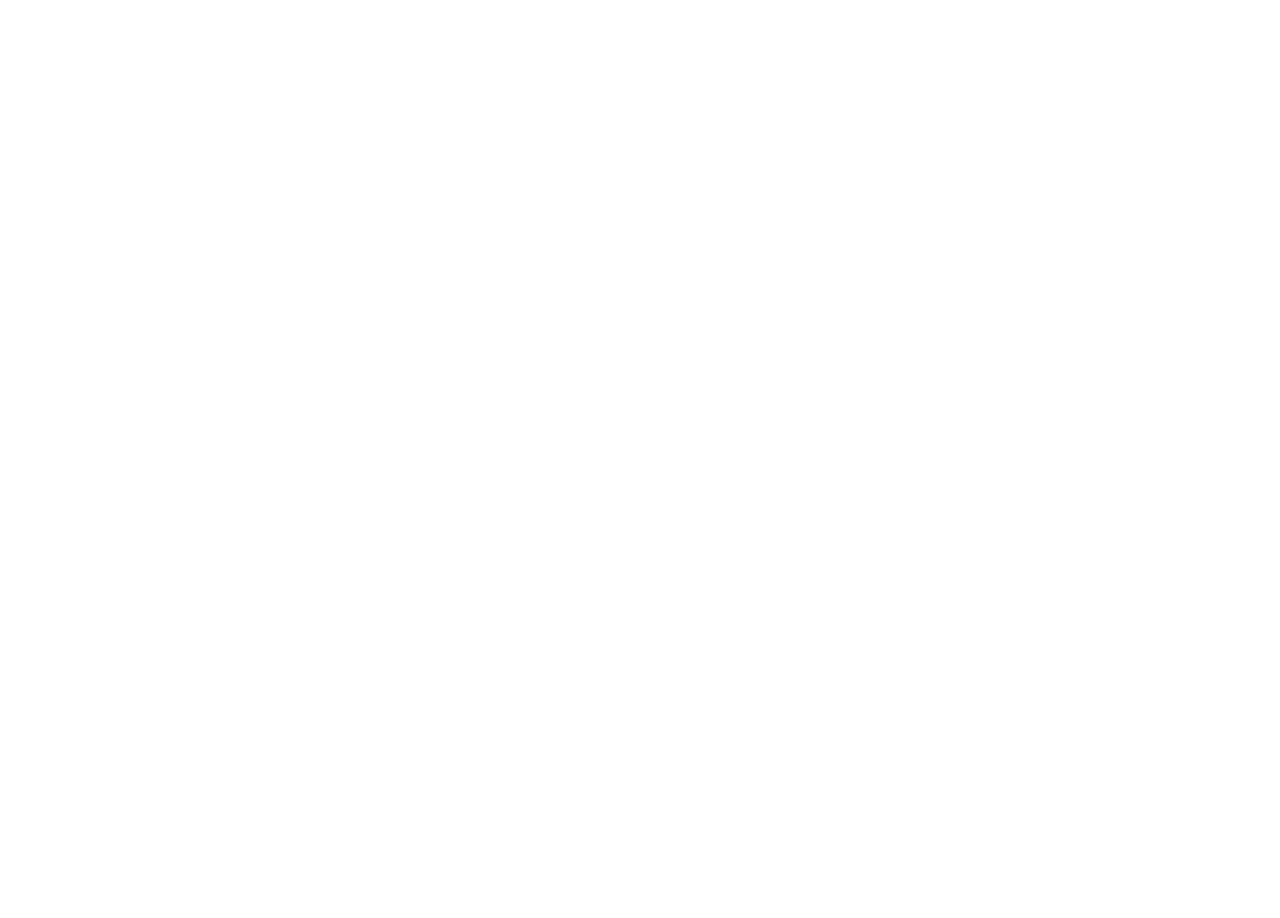
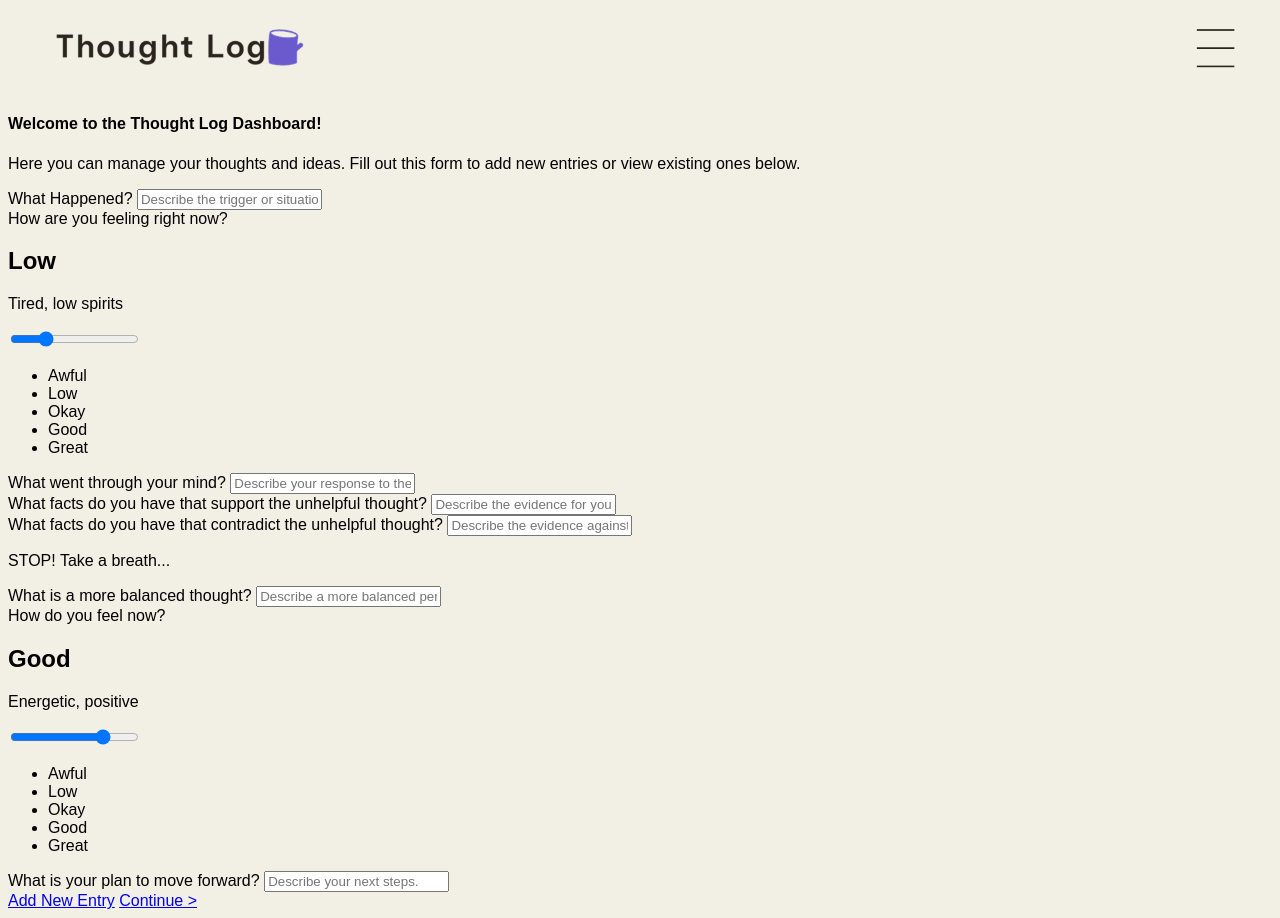
Before and after one commit to JudyAlazemi/ThoughtLog, a PHP site: page /dashboard.php in a window 1280 px wide. Before the commit the page is empty. Before the commit the page ends 800 px from the top, so only its background shows below. Run offline with PHP 8.4, Linux system fonts and the light colour scheme.

Commit message:
created basic html for dashboard.php + style.css + script.js

```diff
--- /dev/null
+++ b/assets/script.js
@@ -0,0 +1,19 @@
+const moods = {
+    1: ["Awful", "Struggling, very distressed"],
+    2: ["Low", "Tired, low spirits"],
+    3: ["Okay", "Neutral, getting by"],
+    4: ["Good", "Steady, mostly okay"],
+    5: ["Great", "Excited, energised"]
+};
+
+const slider = document.getElementById("mood_before");
+slider.addEventListener("input", function() {
+    document.getElementById("mood_before_title").textContent = moods[slider.value][0];
+    document.getElementById("mood_before_description").textContent = moods[slider.value][1];
+});
+
+const sliderAfter = document.getElementById("mood_after");
+sliderAfter.addEventListener("input", function() {
+    document.getElementById("mood_after_title").textContent = moods[sliderAfter.value][0];
+    document.getElementById("mood_after_description").textContent = moods[sliderAfter.value][1];
+});
--- /dev/null
+++ b/assets/style.css
@@ -0,0 +1,22 @@
+:root {
+    Background-color: #f2EFE5;
+    font-family: 'Inclusive Sans', sans-serif;
+}
+
+.navbar {
+    list-style-type: none;
+    display: flex;
+    align-items: flex-start;
+    justify-content: space-between;
+    margin: 0;
+    padding: 1rem 2rem;
+}
+
+#logo {
+    height: 50px;
+}
+
+#menu {
+    height: 50px;
+    float: right;
+}
--- a/dashboard.php
+++ b/dashboard.php
@@ -4,8 +4,93 @@
     <meta charset="UTF-8">
     <meta name="viewport" content="width=device-width, initial-scale=1.0">
     <title>Dashboard</title>
+    <link rel="stylesheet" href="assets/style.css">
 </head>
 <body>
+    <header>
+        <nav>
+            <ul class="navbar">
+                <li><img src="assets/images/logo.png" id=logo alt="Thought Log logo" /> </li>
+                <li><img src="assets/images/menu.png" id=menu alt="Menu button" /> </li>
+            </ul>
+        </nav>
+</header>
 
+<class="container">
+    <div class="form">
+
+
+        <div class="form-body">
+            <h4>Welcome to the Thought Log Dashboard!</h4>
+            <p> Here you can manage your thoughts and ideas. Fill out this form to add new entries or view existing ones below.</p>
+        </div>
+
+        <div class="q1">
+            <label for="question1">What Happened?</label>
+            <input type="text" id="question1" name="question1" placeholder="Describe the trigger or situation that occurred.">
+        </div>
+
+        <div class="q2">
+            <label for="mood_before">How are you feeling right now?</label>
+            <h2 id="mood_before_title">Low</h2>
+            <p id="mood_before_description">Tired, low spirits</p>
+            <input type="range" id="mood_before" name="mood_before" min="1" max="5" step="1" value="2">
+
+            <ul class="mood_labels">
+                <li>Awful</li>
+                <li>Low</li>
+                <li>Okay</li>
+                <li>Good</li>
+                <li>Great</li>
+            </ul>
+        </div>
+
+         <div class="q3">
+            <label for="question3">What went through your mind?</label>
+            <input type="text" id="question3" name="question3" placeholder="Describe your response to the situation.">
+        </div>
+
+        <div class="q4">
+            <label for="question4">What facts do you have that support the unhelpful thought?</label>
+            <input type="text" id="question4" name="question4" placeholder="Describe the evidence for your unhelpful thought.">
+        </div>
+
+        <div class="q5">
+            <label for="question5">What facts do you have that contradict the unhelpful thought?</label>
+            <input type="text" id="question5" name="question5" placeholder="Describe the evidence against your unhelpful thought.">
+        </div>
+
+        <div class="form-comment">
+            <p>STOP! Take a breath...</p>
+        </div>
+
+        <div class="q6">
+            <label for="question6">What is a more balanced thought?</label>
+            <input type="text" id="question6" name="question6" placeholder="Describe a more balanced perspective.">
+        </div>
+
+        <div class="q7">
+            <label for="mood_after">How do you feel now?</label>
+            <h2 id="mood_after_title">Good</h2>
+            <p id="mood_after_description">Energetic, positive</p>
+            <input type="range" id="mood_after" name="mood_after" min="1" max="5" step="1" value="4">
+
+            <ul class="mood_labels">
+                <li>Awful</li>
+                <li>Low</li>
+                <li>Okay</li>
+                <li>Good</li>
+                <li>Great</li>
+            </ul>
+
+            <div class="q8">
+                <label for="question8">What is your plan to move forward?</label>
+                <input type="text" id="question8" name="question8" placeholder="Describe your next steps.">
+            </div>
+
+        <a href="new_entry.php" class="btn">Add New Entry</a>
+        <a href="view_entries.php" class="btn">Continue ></a>
+    </div>
+   <script src="assets/script.js"> defer</script>
 </body>
 </html>
```
Also changed, not shown: assets/images/logo.png (added), assets/images/menu.png (added).
